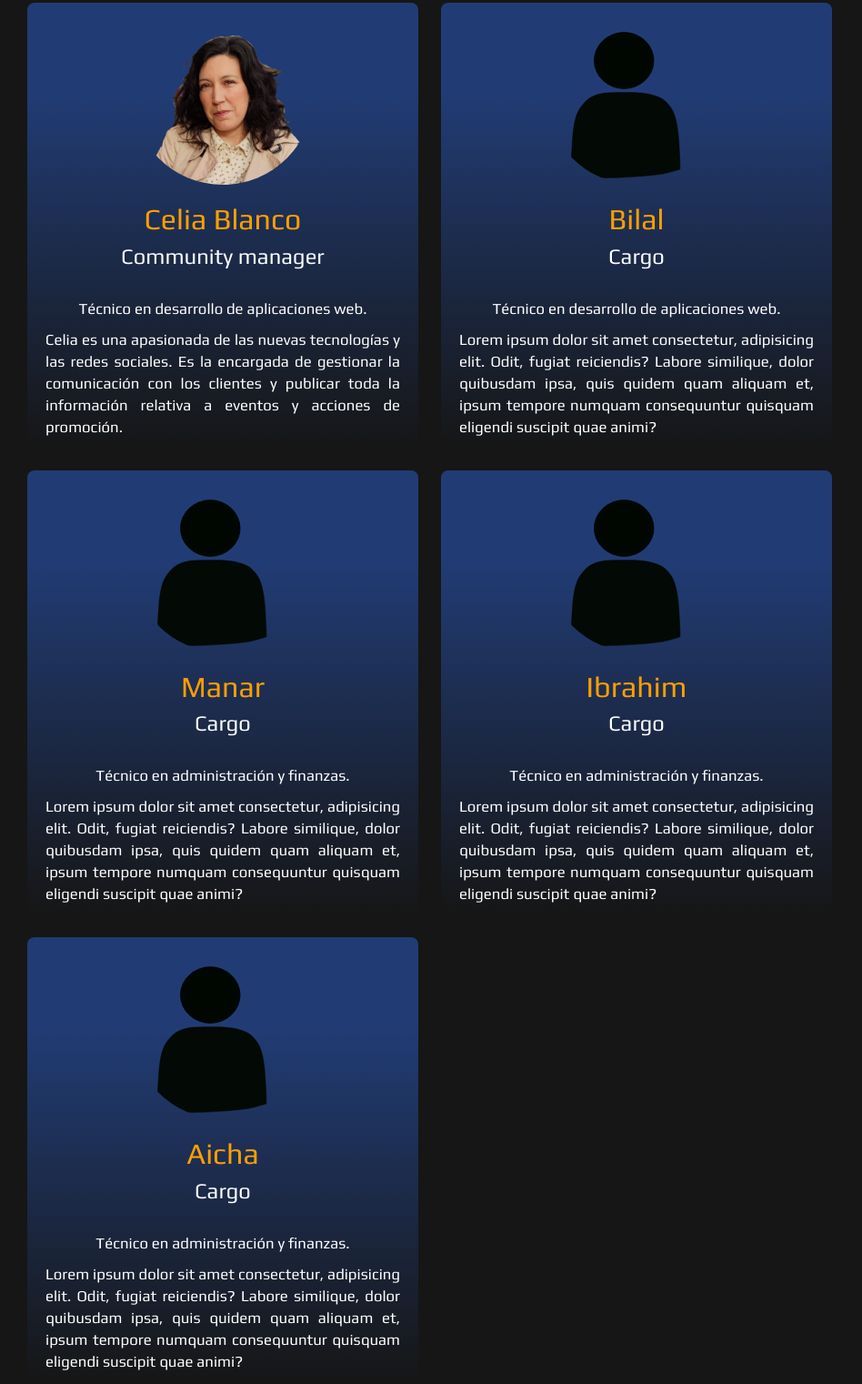
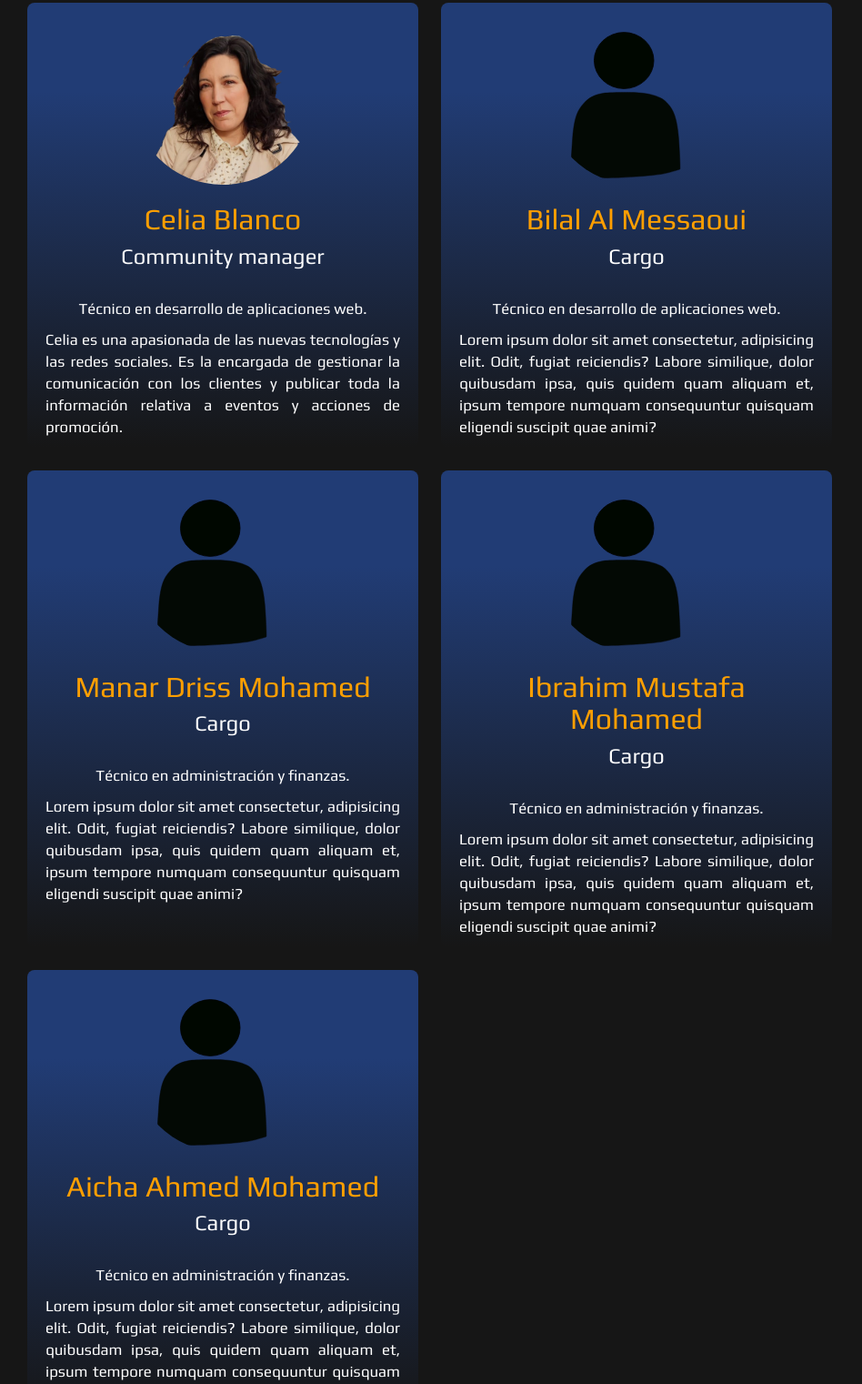
Before and after one commit to celia10335/robotito, a plain HTML site: page index.html in a window 1280 px wide. Shown: the part 1468-2989 px from the top of the page at 91% size, without its empty margins (0-948 px from the left). Drawn offline with nearby package versions, Linux system fonts and the light colour scheme; a web font is replaced by a local one.

Commit message:
corregidos nombre

```diff
--- a/index.html
+++ b/index.html
@@ -121,7 +121,7 @@
           </div>
           <div class="bilal">
             <div class="foto"></div>
-            <h3>Bilal</h3>
+            <h3>Bilal Al Messaoui</h3>
             <h5>Cargo</h5>
             <p>Técnico en desarrollo de aplicaciones web.</p>
             <p>
@@ -133,7 +133,7 @@
           </div>
           <div class="manar">
             <div class="foto"></div>
-            <h3>Manar</h3>
+            <h3>Manar Driss Mohamed</h3>
             <h5>Cargo</h5>
             <p>Técnico en administración y finanzas.</p>
             <p>
@@ -145,7 +145,7 @@
           </div>
           <div class="ibrahim">
             <div class="foto"></div>
-            <h3>Ibrahim</h3>
+            <h3>Ibrahim Mustafa Mohamed</h3>
             <h5>Cargo</h5>
             <p>Técnico en administración y finanzas.</p>
             <p>
@@ -158,7 +158,7 @@
 
           <div class="aicha">
             <div class="foto"></div>
-            <h3>Aicha</h3>
+            <h3>Aicha Ahmed Mohamed</h3>
             <h5>Cargo</h5>
             <p>Técnico en administración y finanzas.</p>
             <p>
```
